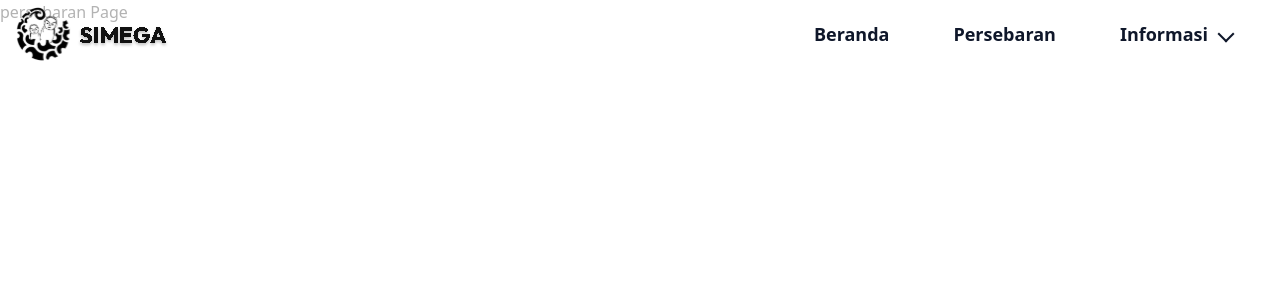
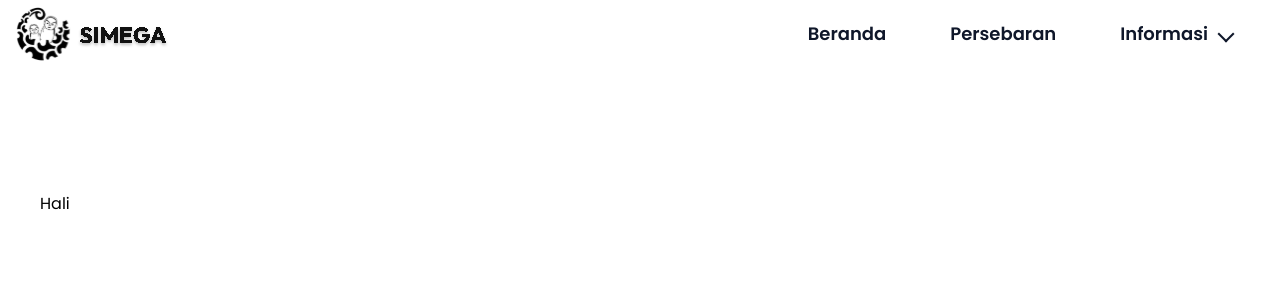
Before and after one commit to simega-projek/fe-web, a React (Vite) app: page /persebaran in a window 1280 px wide. Shown: the top 300 px of the page. Built offline with nearby package versions, Linux system fonts and the light colour scheme.

Commit message:
add card situs

```diff
--- a/index.html
+++ b/index.html
@@ -7,7 +7,7 @@
     <title>Vite + React</title>
   </head>
   <body>
-    <div id="root"></div>
+    <div id="root" class="font-poppins"></div>
     <script type="module" src="/src/main.jsx"></script>
   </body>
 </html>
--- /dev/null
+++ b/src/components/Fragments/Cards/CardSitus.jsx
@@ -0,0 +1,24 @@
+import React from 'react';
+import { Link } from 'react-router-dom';
+
+export default function CardSitus(props) {
+    const { to, img, title, desc } = props;
+    return (
+        <div className={`w-full hover:shadow-lg lg:flex lg:items-center transition-all duration-300`}>
+            <Link to={to}>
+                <div className=" shadow-2xl max-h-52 rounded-lg overflow-hidden group lg:max-h-80 md:max-h-72 mx-auto relative">
+                    <img src={img} className="h-full w-full object-cover group-hover:object-top object-center group-hover:scale-110 lg:object-bottom transition-all duration-500" alt="" />
+                    <div className="absolute inset-0 bg-gradient-to-b from-transparent to-primary z-10"></div>
+                    <div className="absolute bottom-0 left-0 m-5 z-20 text-white pl-1 lg:w-1/2">
+                        <p className="text-lg font-bold mb-2 md:text-3xl lg:text-4xl">
+                            {title}
+                        </p>
+
+                        <p className=" truncate h-[53px] text-wrap text-base md:text-xl md:w-4/6 ">{desc} </p>
+                    </div>
+                </div>
+            </Link>
+        </div>
+
+    );
+}
--- a/src/pages/home.jsx
+++ b/src/pages/home.jsx
@@ -4,7 +4,6 @@ import TitleSection from "../components/Elements/TitleSection";
 import CardKegiatan from "../components/Fragments/Cards/HomeCardKegiatan";
 import CardSitusHome from "../components/Fragments/Cards/HomeCardSitus";
 import CardArtikel from "../components/Fragments/Cards/HomeCardArtikel";
-import { Link } from "react-router-dom";
 import Footer from "../components/Footer";
 export default function HomePage() {
     return (
@@ -102,8 +101,6 @@ export default function HomePage() {
 
             <section id="footer" className=" bg-primary">
                 <Footer />
-
-
             </section>
         </>
     );
--- a/src/pages/persebaran.jsx
+++ b/src/pages/persebaran.jsx
@@ -1,7 +1,16 @@
+import CardSitus from "../components/Fragments/Cards/CardSitus";
+
 export default function PersebaranPage() {
     return (
         <>
-            persebaran Page
+            <div className="">
+                <div className="container mx-auto ">
+                    <div className="mt-48 h-full w-full px-10">
+                        Hali
+
+                    </div>
+                </div>
+            </div>
         </>
     );
 }
```
Also changed, not shown: public/images/situs.png (added), 1 other file (tests, documents, lock files or other folders).
